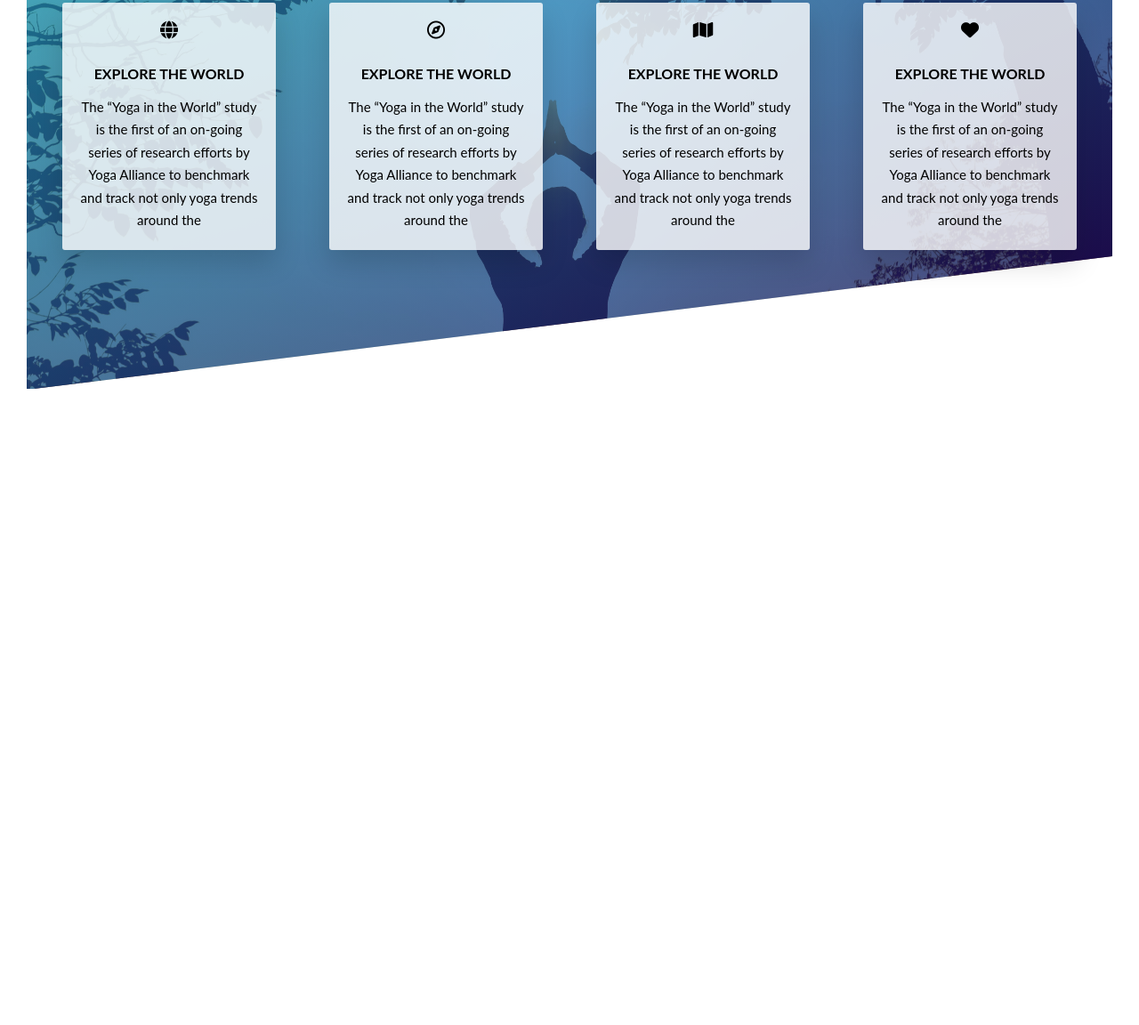
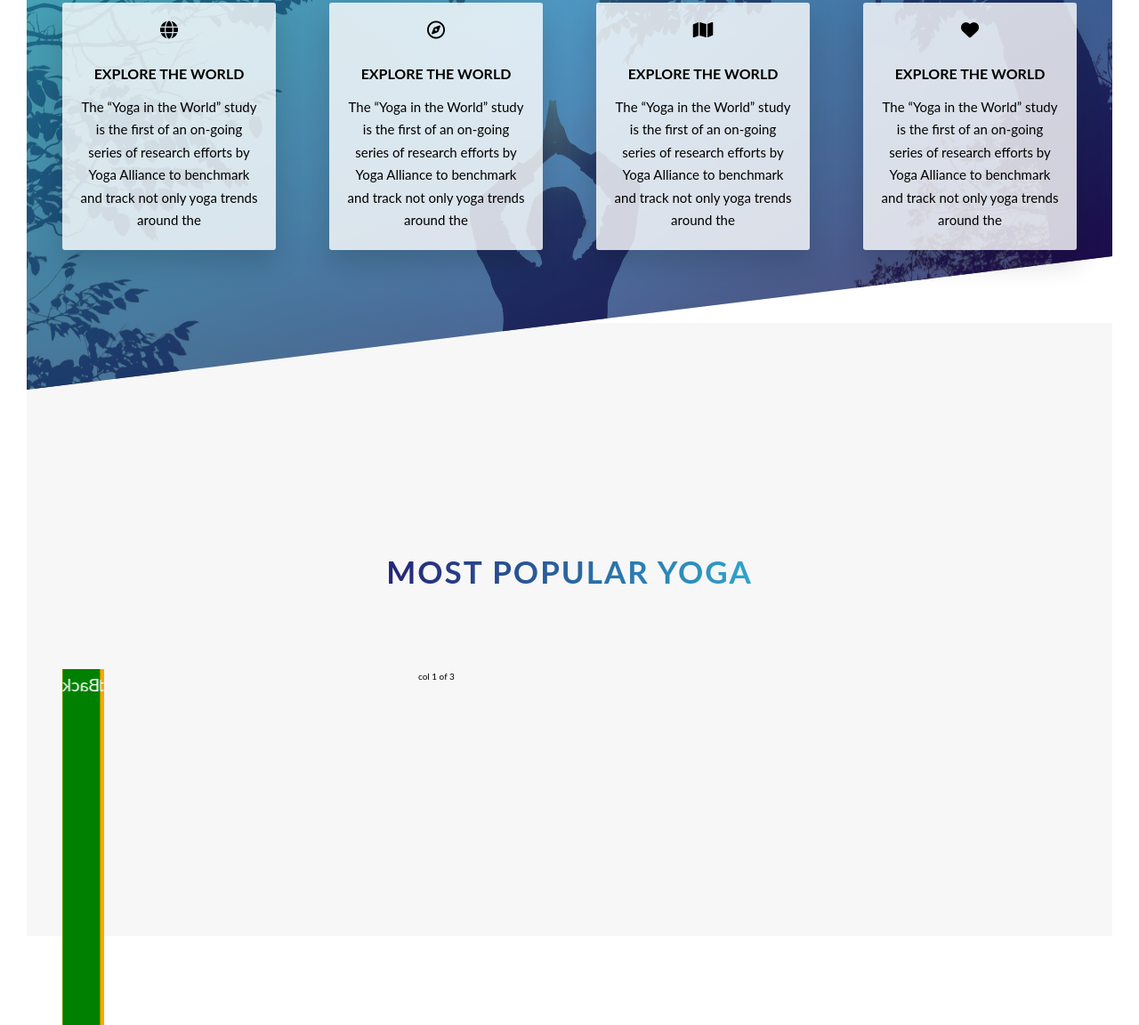
Before and after one commit to Jyotisaini123400/CSS_SCSS, a website: page Project 1/index.html in a window 1280 px wide. Shown: the part 1457-2609 px from the top of the page at 89% size. Before the commit the page ends 1894 px from the top, so only its background shows below. Drawn offline with Linux system fonts and the light colour scheme.

Commit message:
10. Building the Tours Section - Part 1

```diff
--- a/Project 1/index.html
+++ b/Project 1/index.html
@@ -144,6 +144,23 @@
           </div>
         </div>
       </section>
+      <section class="section-tour">
+        <div class="u-center-text u-margin-bottom-big">
+          <h2 class="heading-secondary">
+        Most Popular yoga
+          </h2>
+        </div>
+        <div class="row">
+          <div class="col-1-of-3">
+            <div class="card">
+            <div class="card_side card_side-front">Front</div>
+            <div class="card_side card_side-back">Back</div>
+          </div>
+        </div>
+          <div class="col-1-of-3">col 1 of 3</div>
+          <div class="col-1-of-3">col 1 of 3</div>
+        </div>
+      </section>
     </main>
 
     <!-- <section class="grid-test">
--- /dev/null
+++ b/Project 1/sass/components/_card.scss
@@ -0,0 +1,28 @@
+.card {
+  perspective: 150rem;
+  -moz-perspective: 150rem;
+
+  &_side {
+    background-color: rgb(255, 81, 0);
+    height: 40rem;
+    transition: all 0.8s;
+    font-size: 2rem;
+    color: $white-color;
+    position: absolute;
+    top: 0;
+    left: 0;
+    &-front {
+      background-color: orange;
+    }
+    &-back {
+      background-color: green;
+      transform: rotateY(180deg);
+    }
+  }
+  &:hover &_side-front {
+    transform: rotateY(180deg);
+  }
+  &:hover &_side-back {
+    transform: rotateY(0);
+  }
+}
--- a/Project 1/sass/main.scss
+++ b/Project 1/sass/main.scss
@@ -13,6 +13,7 @@
 @import "components/button";
 @import "components/composition";
 @import "components/feature-box";
+@import "components/_card";
 /* Layout*/
 @import "layout/grid";
 
--- a/Project 1/sass/pages/_home.scss
+++ b/Project 1/sass/pages/_home.scss
@@ -19,3 +19,8 @@
     transform: skewY(7deg);
   }
 }
+
+.section-tour {
+  background-color: $grey-color-light-1;
+  padding: 25rem 0 30rem 0;
+}
```
Also changed, not shown: Project 1/css/style.css.
